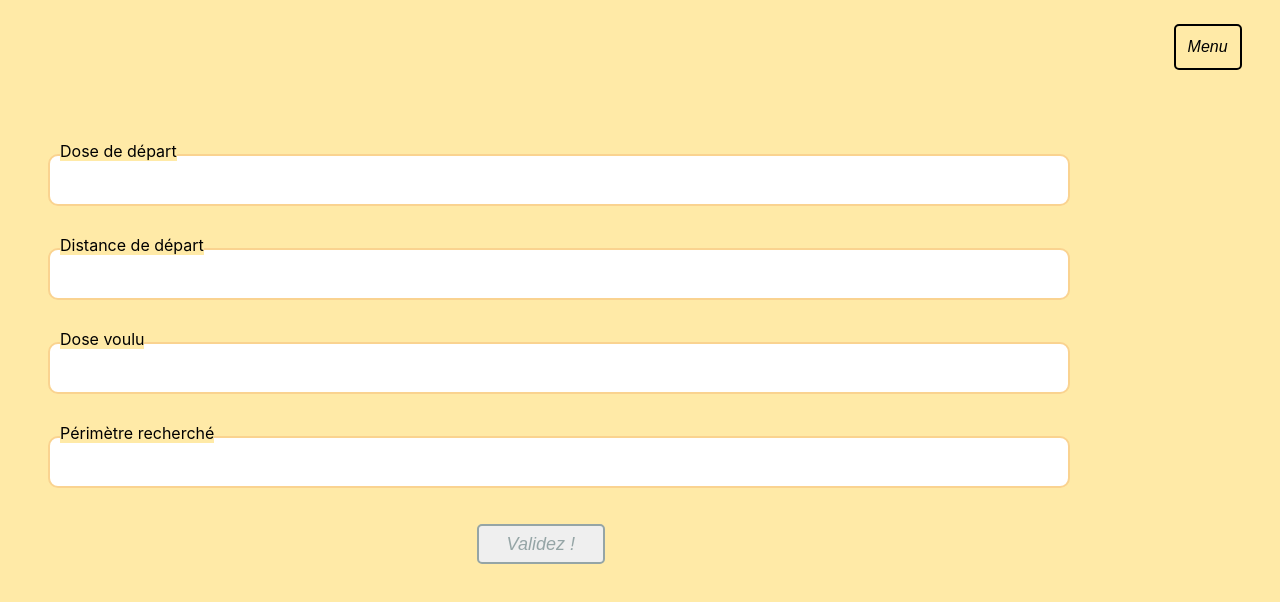
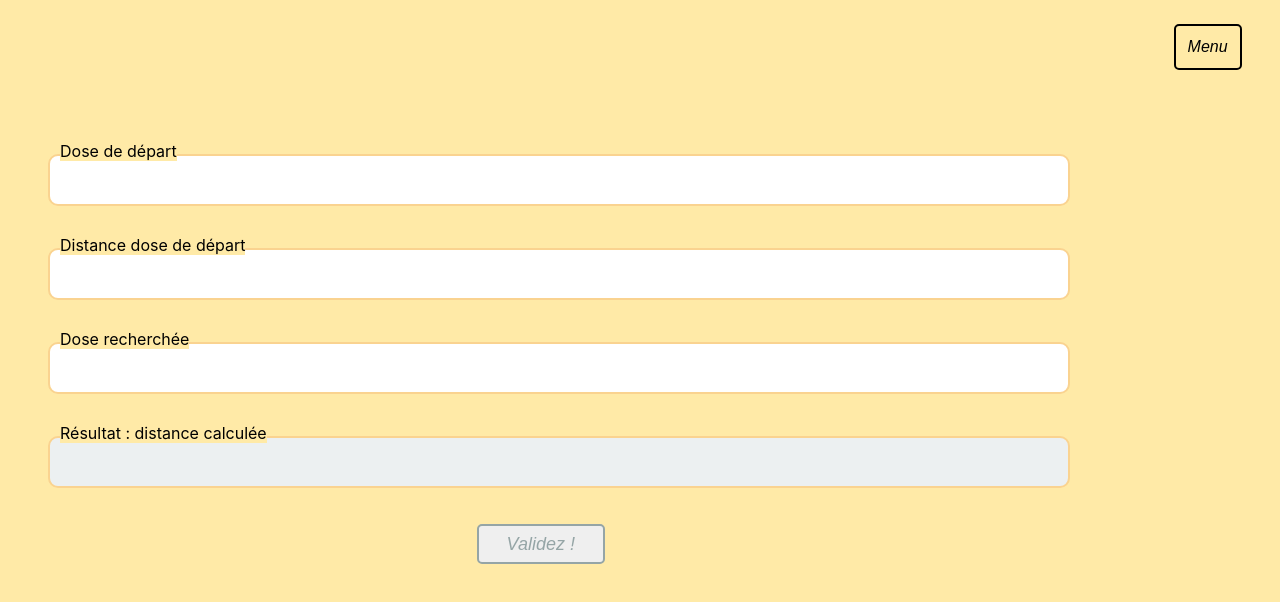
Before and after one commit to Guinlel/radsp, a React (Create React App) app: page /calcul-perimetre in a window 1280 px wide. Shown: the top 602 px of the page. Built offline with nearby package versions, Linux system fonts and the light colour scheme.

Commit message:
Ortographe

```diff
--- a/src/App.css
+++ b/src/App.css
@@ -48,6 +48,10 @@ body{
 .field-input input:disabled ~ span{
   top: 1.8em;
   background-color: #ffeaa7;
+}
+
+.field-input input:disabled{
+  background-color: #ecf0f1 ;
 }
 
 /* Ativité restante  */
--- a/src/components/Calculatrice/ActRestante.js
+++ b/src/components/Calculatrice/ActRestante.js
@@ -38,12 +38,12 @@ function ActiviteRestante() {
         <ChoixRadio tab={radionucleide} changeHandler={HandleChange} />
             <label className="field-input">
                 <input type="number" onChange={(e) => setActIni(e.target.value)}></input>
-                <span className="placeholder">Activite Initial</span>
+                <span className="placeholder">Activité Initiale</span>
             </label>
 
             <label className="field-input">
                 <input type="texte" value={periode + ' ' + unite} onChange={(e) => setPeriode(e.target.value)}></input>
-                <span className="placeholder">Periode</span>
+                <span className="placeholder">Période</span>
             </label>
 
             <label className="field-input">
--- a/src/components/Calculatrice/CalcDose.js
+++ b/src/components/Calculatrice/CalcDose.js
@@ -29,7 +29,7 @@ function CalculDose() {
 
                 <label className="field-input">
                     <input type="number" onChange={(e) => setDoseM(e.target.value)}></input>
-                    <span className="placeholder">Dose mesuré</span>
+                    <span className="placeholder">Dose mesurée</span>
                 </label>
 
                 <HandleUnite HandleChange={HandleChangeUnite} />
@@ -46,7 +46,7 @@ function CalculDose() {
 
                 <label className="field-input">
                     <input type="texte" value={doseRech + ' ' + unite} readOnly disabled></input>
-                    <span className="placeholder">Dose recherché</span>
+                    <span className="placeholder">Résultat : Dose calculée</span>
                 </label>
 
                 <button className="button-valide" onClick={() => Calcul()} >Validez ! </button>
--- a/src/components/Calculatrice/CalcPerim.js
+++ b/src/components/Calculatrice/CalcPerim.js
@@ -27,17 +27,17 @@ function CalculPerim() {
 
                 <label className="field-input">
                     <input type="number" onChange={(e) => setDistanceDep(e.target.value)}></input>
-                    <span className="placeholder">Distance de départ</span>
+                    <span className="placeholder">Distance dose de départ</span>
                 </label>
 
                 <label className="field-input">
                     <input type="number" onChange={(e) => setDoseVoulu(e.target.value)}></input>
-                    <span className="placeholder">Dose voulu</span>
+                    <span className="placeholder">Dose recherchée</span>
                 </label>
 
                 <label className="field-input">
                     <input type="number" value={perimetre} readOnly disabled></input>
-                    <span className="placeholder">Périmètre recherché</span>
+                    <span className="placeholder">Résultat : distance calculée</span>
                 </label>
 
                 <button className="button-valide" onClick={() => CalculPerim()}>Validez !</button>
```
